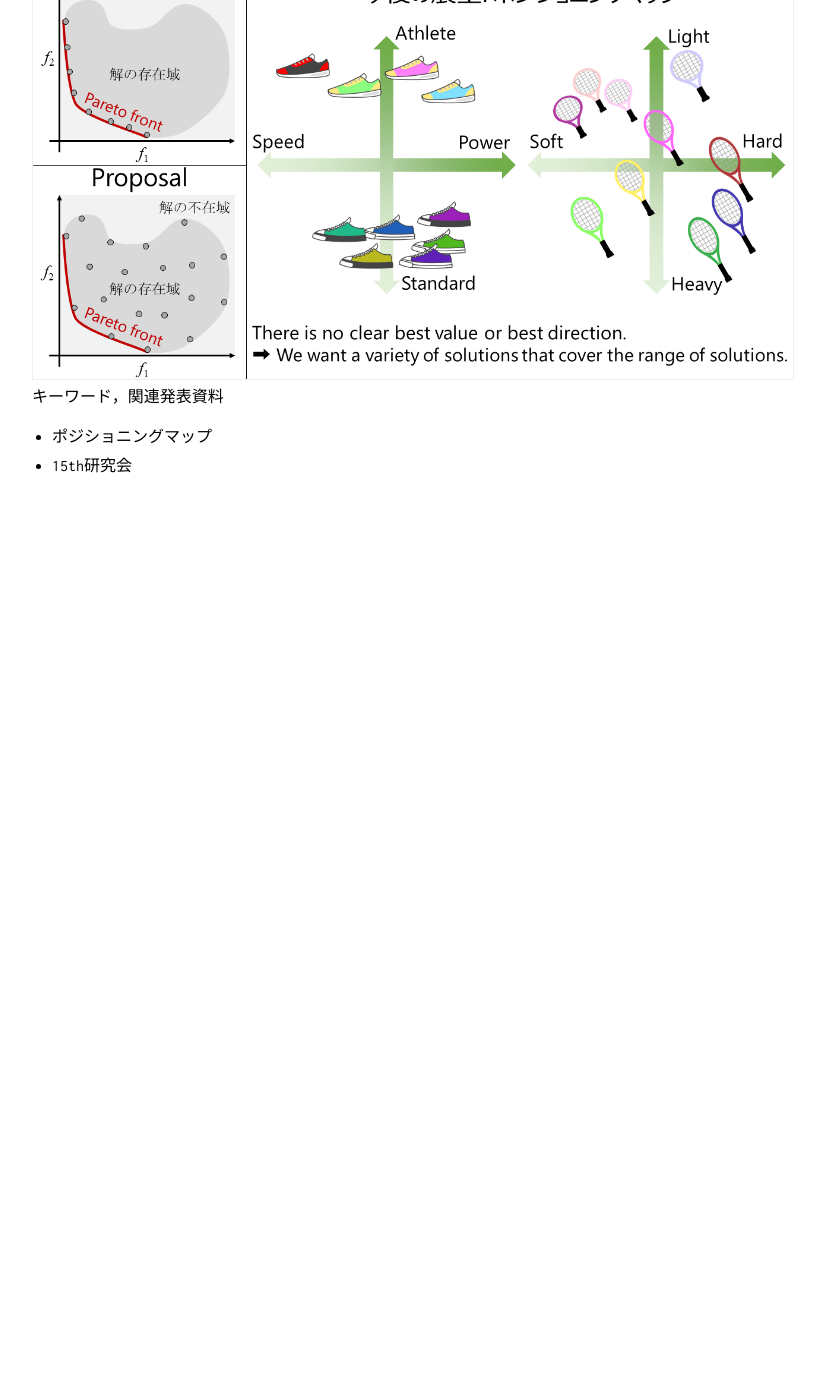
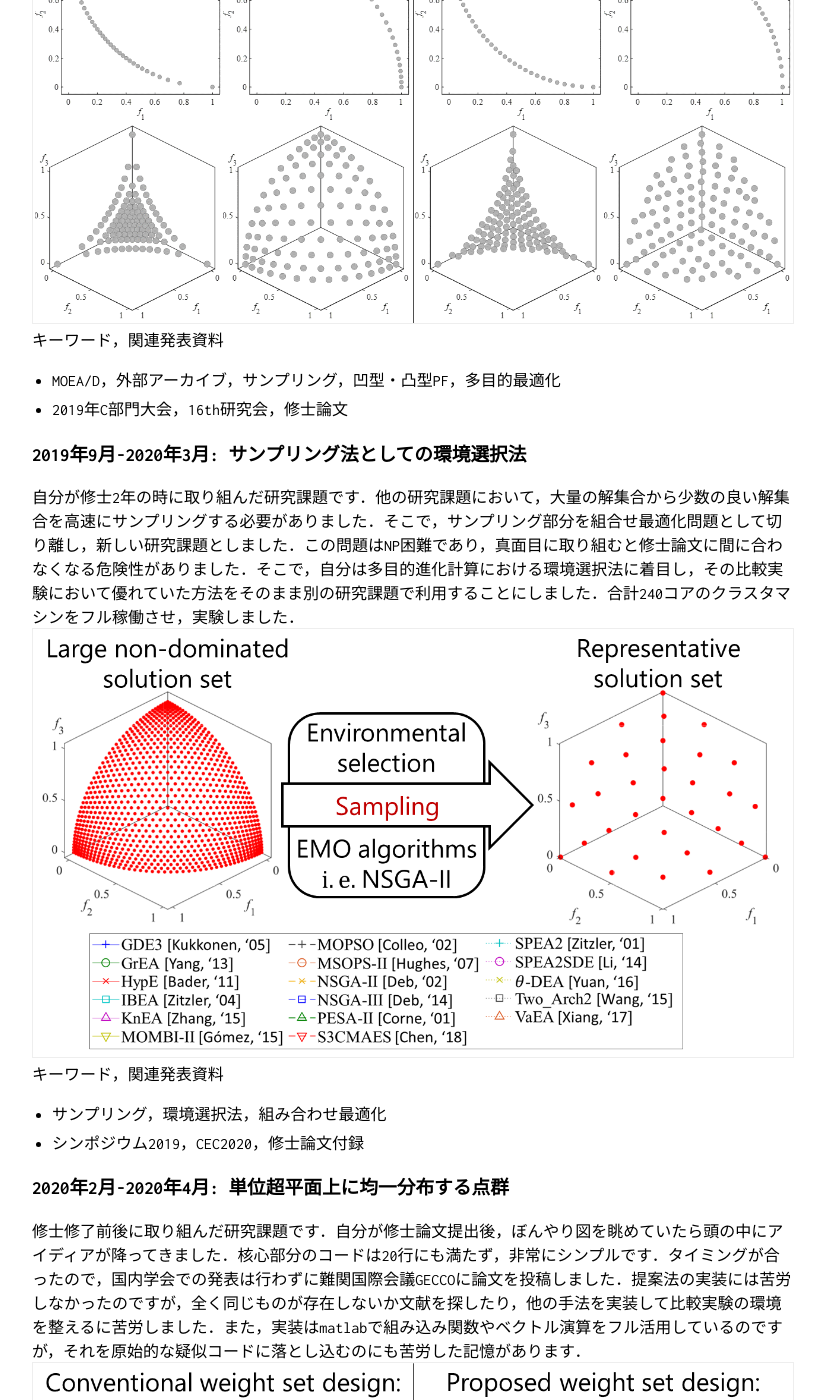
Before and after one commit to tomtkg/tomtkg.github.io, a Jekyll site: the page built from researchJP.md, in a window 1280 px wide and 1400 px high, scrolled down 2197 px. Shown: the whole window, without its empty margins (228-1053 px from the left). Built offline with Jekyll 4.4.1, drawn with Linux system fonts in a browser that asks for light colours; before the commit the page ends 2673 px from its top, so only the background shows below that; some of the changed text lies outside the part shown.

Commit message:
Update researchJP.md

```diff
--- a/researchJP.md
+++ b/researchJP.md
@@ -22,10 +22,33 @@ title: Tom TKG's Homepage
 - MOEA/D，NSGA-III，tWFG4，凹型・凸型PF，多目的最適化
 - FAN2018，シンポジウム2018，JPNSEC-IWEC，BICT2019
 
-## 中断中の研究課題 (Suspended research projects)
+### 2019年3月-2020年3月: 仮想目的ベクトル群を利用する重みベクトル制御1
+自分が修士2年の時に取り組んだ研究課題です．MOEA/Dの性能をより向上させるためには，複数の解情報を活用して複雑に重みベクトルを制御せざるを得ないというのが，それまでの研究の結論でした．指導教員から，「大量の仮想目的ベクトルを生成し，それを利用する」というアイディアを頂き，研究がスタートしました．アイディアを実現するために外部アーカイブ，サンプリングなどの試行錯誤をしました．結果は修士論文としてまとめ上げ，無事に修士課程を修了することができました．本研究から，研究のベースをMATLAB，PlatEMOに本格的に切り替えました．
+<img src="image/master.png"/>
+キーワード，関連発表資料
+- MOEA/D，外部アーカイブ，サンプリング，凹型・凸型PF，多目的最適化
+- 2019年C部門大会，16th研究会，修士論文
+
+### 2019年9月-2020年3月: サンプリング法としての環境選択法
+自分が修士2年の時に取り組んだ研究課題です．他の研究課題において，大量の解集合から少数の良い解集合を高速にサンプリングする必要がありました．そこで，サンプリング部分を組合せ最適化問題として切り離し，新しい研究課題としました．この問題はNP困難であり，真面目に取り組むと修士論文に間に合わなくなる危険性がありました．そこで，自分は多目的進化計算における環境選択法に着目し，その比較実験において優れていた方法をそのまま別の研究課題で利用することにしました．合計240コアのクラスタマシンをフル稼働させ，実験しました．
+<img src="image/cec2020.png"/>
+キーワード，関連発表資料
+- サンプリング，環境選択法，組み合わせ最適化
+- シンポジウム2019，CEC2020，修士論文付録
+
+### 2020年2月-2020年4月: 単位超平面上に均一分布する点群
+修士修了前後に取り組んだ研究課題です．自分が修士論文提出後，ぼんやり図を眺めていたら頭の中にアイディアが降ってきました．核心部分のコードは20行にも満たず，非常にシンプルです．タイミングが合ったので，国内学会での発表は行わずに難関国際会議GECCOに論文を投稿しました．提案法の実装には苦労しなかったのですが，全く同じものが存在しないか文献を探したり，他の手法を実装して比較実験の環境を整えるに苦労しました．また，実装はmatlabで組み込み関数やベクトル演算をフル活用しているのですが，それを原始的な疑似コードに落とし込むのにも苦労した記憶があります．
+<img src="image/gecco2020.png"/>
+キーワード，関連発表資料
+- Simplex-lattice design，Uniform mixture design
+- GECCO2020
+
+## 中断している研究課題 (Suspended research projects)
 ### 2019年2月-2019年3月: 解の存在域に関する分析（仮）
 修士1年の最後に取り組んだ研究課題です．卒業研究として共同研究，単目的最適化に取り組んだ自分にとって，多目的最適化の問題設定，暗黙の了解は違和感を覚えるものでした．初めから明確な最良方向を仮定する考えに納得できませんでした．飛行機の翼の設計であれば，軽くて硬いほうが良いというのは納得できます．しかし，ラケットの設計であれば軽いもの，重いもの，柔らかいもの，硬いもの，人それぞれ好みがあり，どれが最適とは言えないと考えました．この考えは正しいと信じていますが，いくつかの技術的な課題，実問題の不足により中断している研究課題です．
 <img src="image/map.png"/>
 キーワード，関連発表資料
 - ポジショニングマップ
 - 15th研究会
+
+## 進行中の研究課題 (Ongoing research projects)
```
Also changed, not shown: image/CEC2020.png (added), image/gecco2020.png (added), image/master.png (added).
